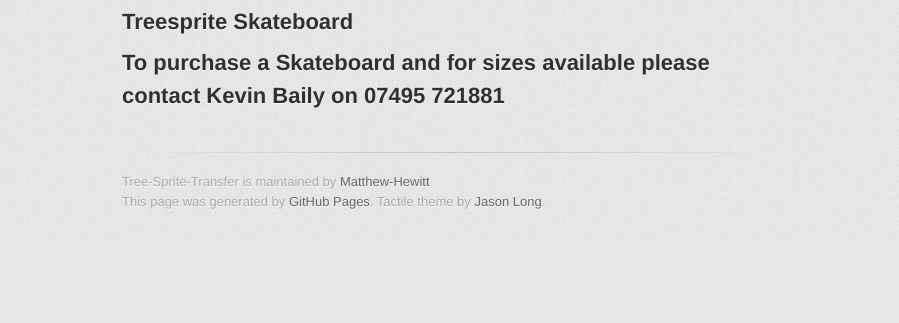
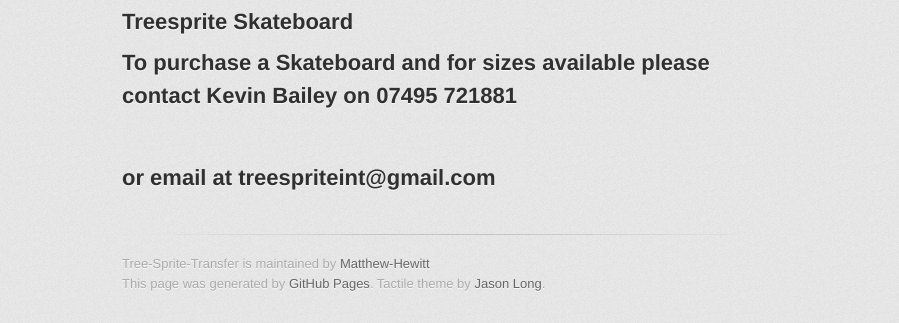
Before and after one commit to Matthew-Hewitt/Kevin-Bailey-Transfer, a plain HTML site: page TreeSprite Skateboard.html in a window 1280 px wide. Shown: the part 642-965 px from the top of the page, without its empty margins (208-1107 px from the left). Before the commit the page ends 883 px from the top, so only its background shows below. Drawn offline with Linux system fonts and the light colour scheme; a web font is replaced by a local one.

Commit message:
Update TreeSprite Skateboard.html
add text

```diff
--- a/TreeSprite Skateboard.html
+++ b/TreeSprite Skateboard.html
@@ -62,7 +62,7 @@
 
           <a href="index.html" id="Kevin Bailey TreeSprite" class="button"><span>Homepage</span></a>
 
-          <a href="Page2.html" id="TreeSprite Kevin Bailey" class="button"><span>Contact us</span></a>
+          <a href="Page2.html" id="Kevin Bailey" class="button"><span>Contact us</span></a>
         </section>
 
         <hr>
@@ -80,7 +80,8 @@ Skateboard deck maple. £65 including delivery cost (allow 8-10 days)
 
 <image src="treesprite skateboard2.JPG" alt="tree sprite Skateboard" style="width:50%; height:50%;">
 <h2>Treesprite Skateboard</h2>
-<h2>To purchase a Skateboard and for sizes available please contact Kevin Baily on 07495 721881<h2>
+<h2>To purchase a Skateboard and for sizes available please contact Kevin Bailey on 07495 721881<h2></br>
+  <h2>or email at treespriteint@gmail.com<h2>
 
 
 
```
